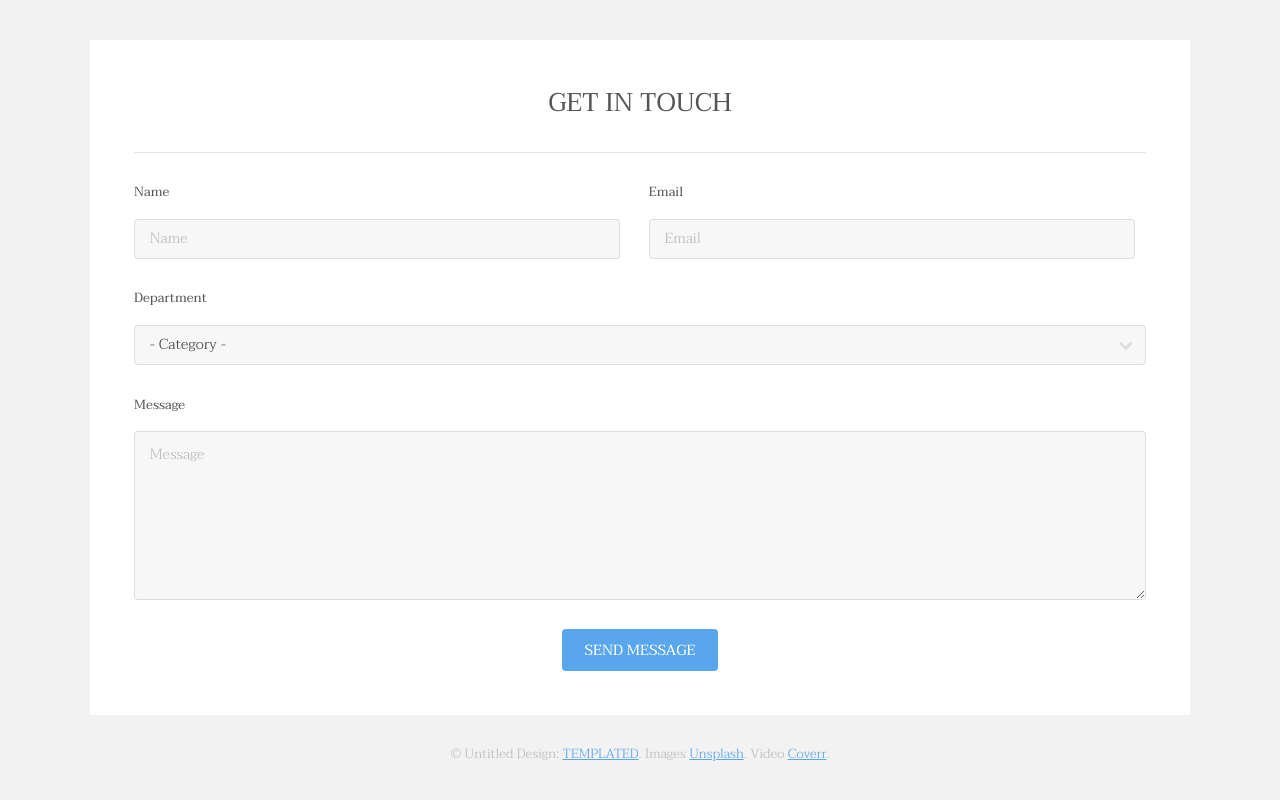
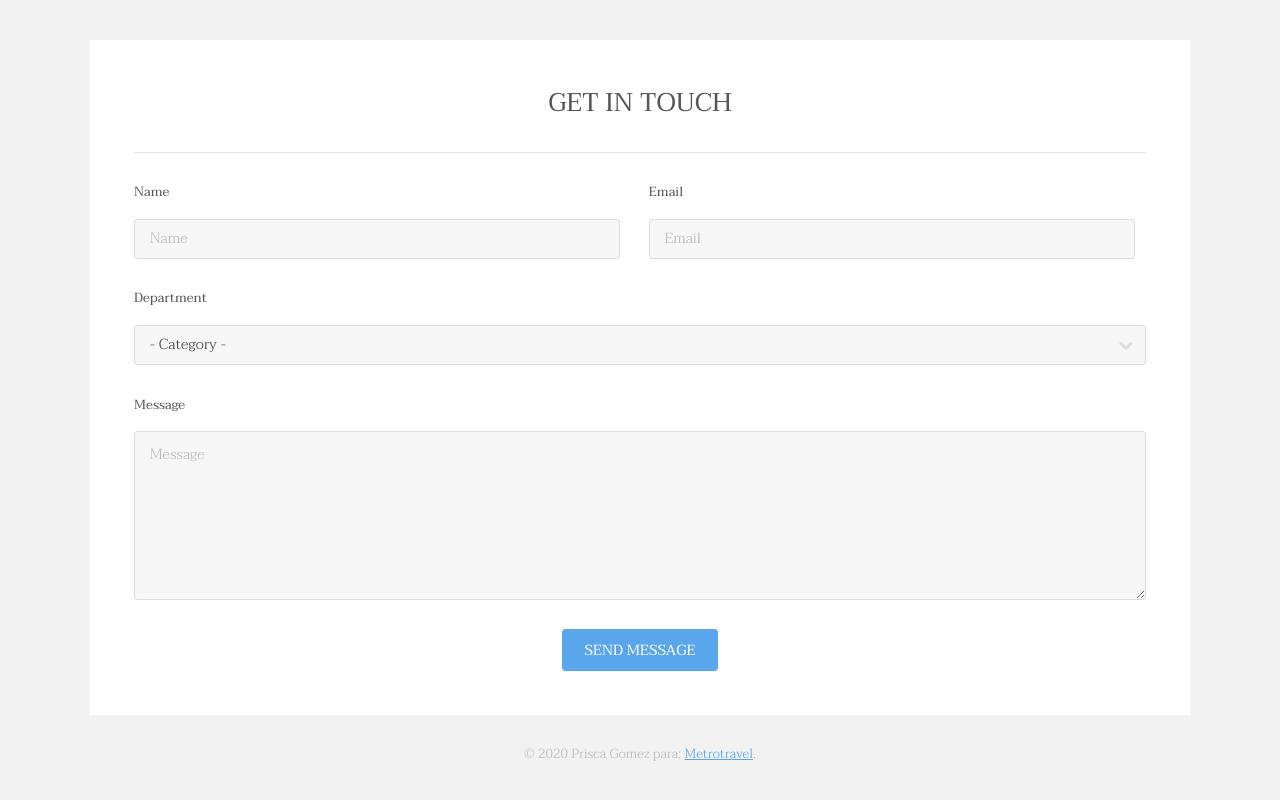
Before and after one commit to Prisca828/REP_04_METROPOLITA, a plain HTML site: page index.html in a window 1280 px wide. Shown: the part 3231-4031 px from the top of the page. Drawn offline with Linux system fonts and the light colour scheme.

Commit message:
cambios en el pie de pagina por Prisca

```diff
--- a/index.html
+++ b/index.html
@@ -194,8 +194,7 @@
 						</div>
 					</section>
 					<div class="copyright">
-						&copy; Untitled Design: <a href="https://templated.co/">TEMPLATED</a>. Images <a href="https://unsplash.com/">Unsplash</a>. Video <a href="http://coverr.co/">Coverr</a>.
-					</div>
+						&copy; 2020 Prisca Gomez para: <a href="https://metro.travel">Metrotravel</a>. 					</div>
 				</div>
 			</footer>
 
```
